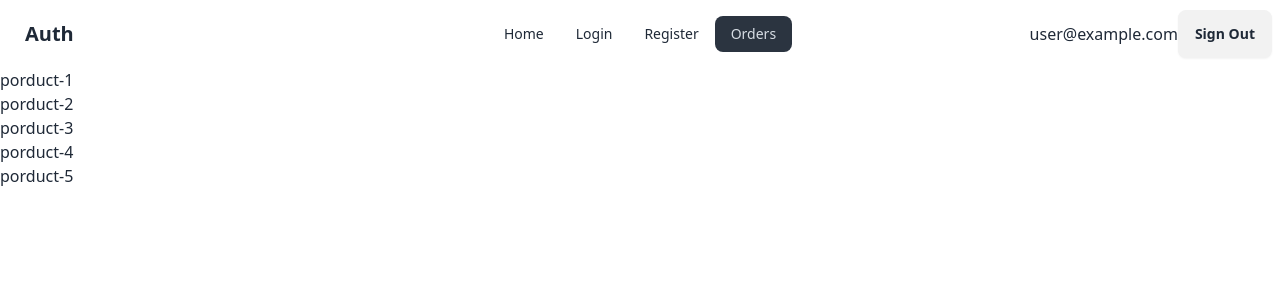
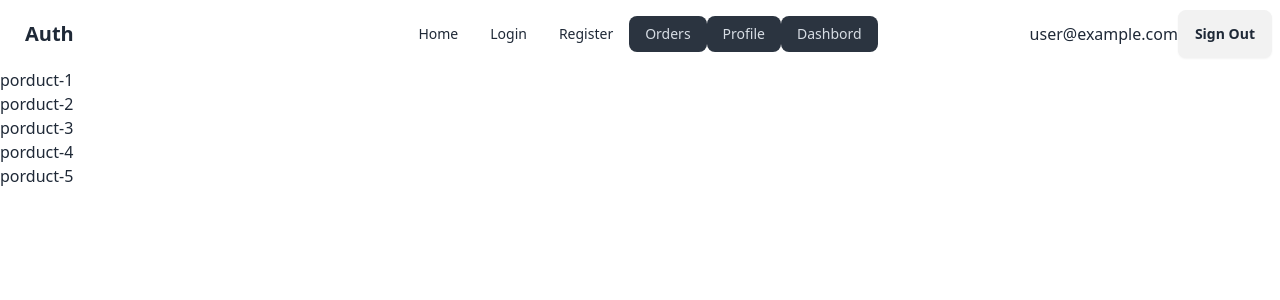
Before and after one commit to Sakhawat71/auth-and-private-route, a React (Vite) app: page /orders in a window 1280 px wide. Shown: the top 300 px of the page. Built offline with nearby package versions, Linux system fonts and the light colour scheme; no server answers; sample sign-in values are in the browser's storage.

Commit message:
privet navbar items -> Privet router nav

```diff
--- a/src/components/Navbar/Navbar.jsx
+++ b/src/components/Navbar/Navbar.jsx
@@ -10,6 +10,13 @@ const Navbar = () => {
         <li> <NavLink to='/login'>Login</NavLink> </li>
         <li> <NavLink to='/register'>Register</NavLink> </li>
         <li> <NavLink to='/orders'>Orders</NavLink> </li>
+        {
+            user && <>
+
+                <li> <NavLink to='/orders'>Profile</NavLink> </li>
+                <li> <NavLink to='/orders'>Dashbord</NavLink> </li>
+            </>
+        }
 
     </>
 
```
